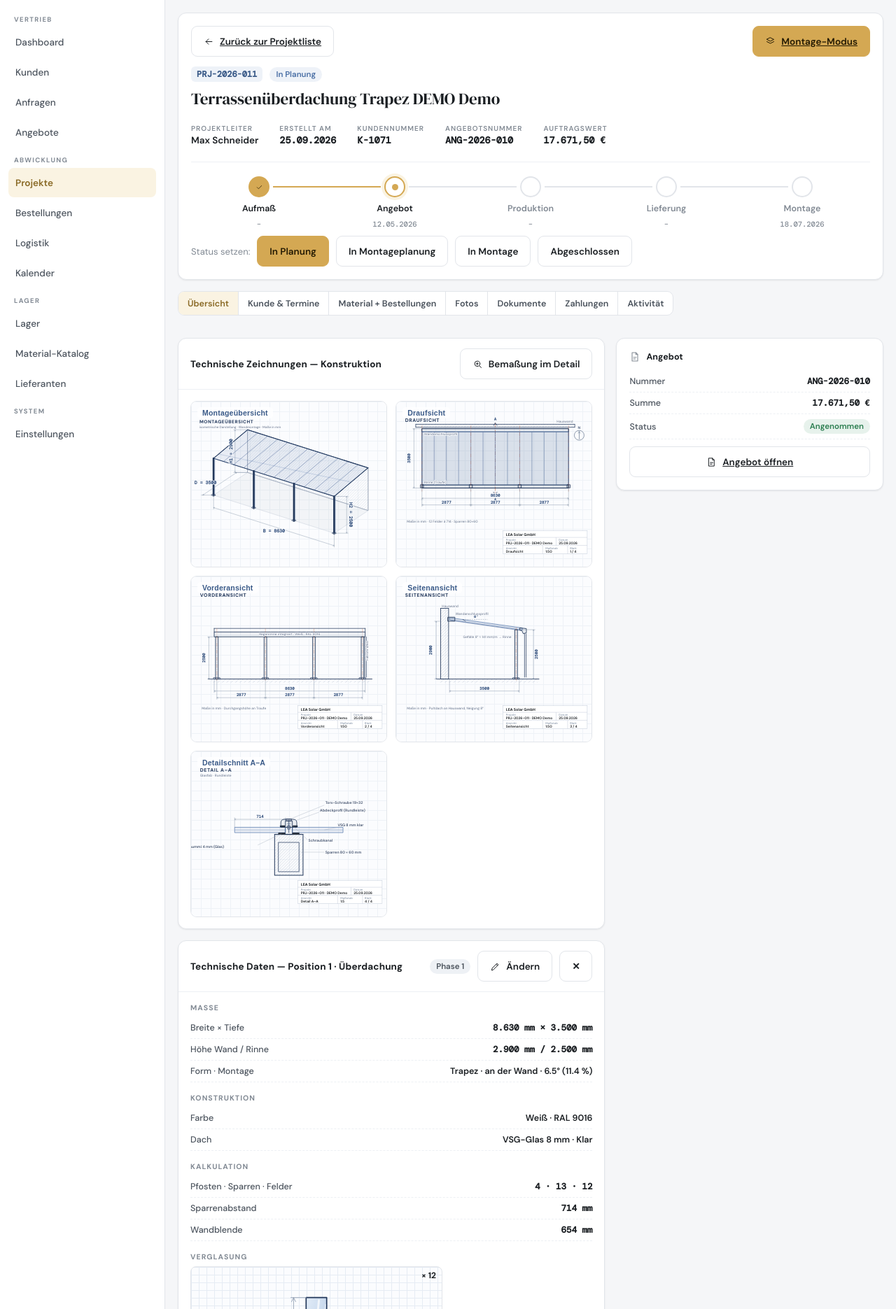
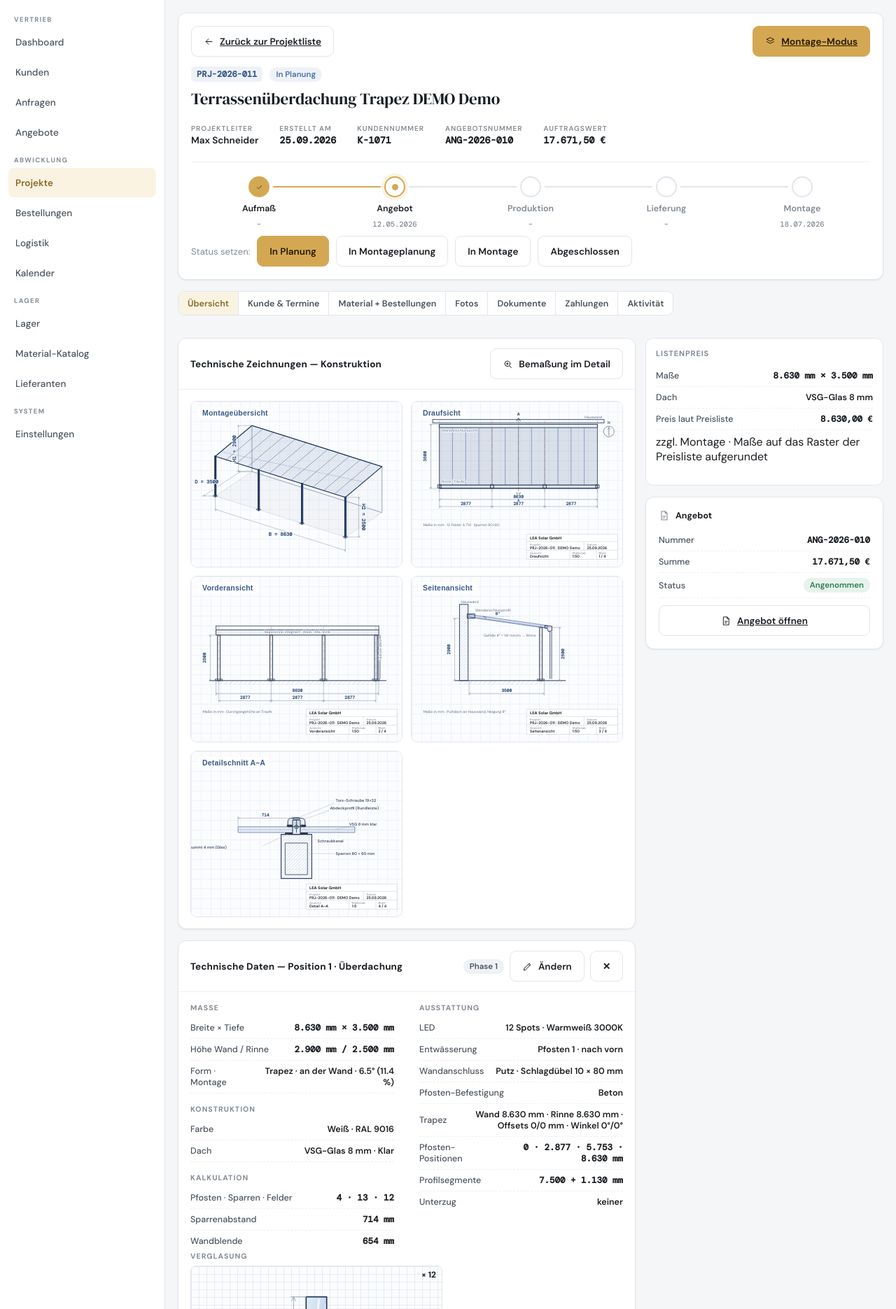
Before and after one commit to iijdii/iijdii, a Laravel app: page /projekte/PRJ-2026-011 in a window 1280 px wide. Shown: the part 60-1931 px from the top of the page at 70% size. Run offline with Laravel 12, Linux system fonts and the light colour scheme; a user stored in the database is signed in; data comes from the database, SQL or seed files in the repository; style sheets or scripts are compiled from the project's sources.

Commit message:
Projekt-Übersicht: Desktop-Layout aufgeräumt (Patch v40)
- Zweispaltiges Raster mit fixer, mitscrollender (sticky) Seitenleiste:
  rechts kompakte Karte «Listenpreis» (Maße, Dach, Preis laut
  Preisliste) und die Angebots-Karte — die rechte Spalte ist nicht
  mehr leer, während links die Technik läuft
- Produktpass der Dach-Position zweispaltig (Maße/Konstruktion/
  Kalkulation links, Ausstattung rechts, Verglasung und Warnungen in
  voller Breite) — halbiert die Kartenhöhe auf dem Desktop
- Kartenkopf der Positionen: Phase-Badge, «Ändern» und ✕ bleiben in
  einer Zeile (kein Umbruch des Entfernen-Knopfs mehr)
- Zeichnungskacheln: interne SVG-Beschriftung (DRAUFSICHT …) in den
  Vorschaukacheln ausgeblendet — keine Überlagerung mit den
  Kachel-Labels
- LED-Plan: Knopf «LED-Positionen festlegen» in die Kopfzeile der
  Karte verschoben (kein toter Raum unter der Zeichnung)

Co-Authored-By: Claude Fable 5 <noreply@anthropic.com>
Claude-Session: https://claude.ai/code/session_015uHRrEXJsvpe4aaCyHSmih

```diff
--- a/app/Support/Version.php
+++ b/app/Support/Version.php
@@ -9,5 +9,5 @@ namespace App\Support;
  */
 final class Version
 {
-    public const PATCH = 'v39';
+    public const PATCH = 'v40';
 }
--- a/resources/css/app.css
+++ b/resources/css/app.css
@@ -814,3 +814,15 @@ form:has(.lgpick input:checked) .lgbulk{display:flex}
 .cal-lg .d.b-blue{background:var(--blue)}.cal-lg .d.b-green{background:var(--green)}.cal-lg .d.b-gray{background:var(--ink3)}.cal-lg .d.b-yellow{background:var(--gold)}
 @media(max-width:1024px){.cal-grid{grid-template-columns:repeat(2,1fr)}}
 @media(max-width:760px){.cal-grid{grid-template-columns:1fr}}
+
+/* ——— Projekt-Übersicht: Desktop-Feinschliff ——— */
+.prj-cols{display:grid;grid-template-columns:minmax(0,1fr) minmax(280px,340px);gap:14px;align-items:start}
+.prj-side{position:sticky;top:14px}
+@media (max-width:1100px){.prj-cols{grid-template-columns:1fr}.prj-side{position:static}}
+.spec-cols{display:grid;grid-template-columns:1fr 1fr;gap:0 36px;align-items:start}
+.spec-cols .spec-voll{grid-column:1/-1}
+@media (max-width:920px){.spec-cols{grid-template-columns:1fr}}
+.card-akt{display:flex;align-items:center;gap:8px;flex:none;flex-wrap:nowrap;white-space:nowrap}
+.card-akt form{display:contents}
+.dtile .rd text.vlabel{display:none}
+.dtile .rd text.vlabel+text.anno{display:none}
--- a/resources/views/projekte/partials/led-plan.blade.php
+++ b/resources/views/projekte/partials/led-plan.blade.php
@@ -6,7 +6,11 @@
 <div class="card p0">
     <div class="card-h">
         <span class="card-t">LED-Plan</span>
-        <span class="pill">{{ $ledKpi['gesetzt'] }} / {{ $ledKpi['total'] }} Spots</span>
+        <span class="card-akt">
+            <span class="pill">{{ $ledKpi['gesetzt'] }} / {{ $ledKpi['total'] }} Spots</span>
+            <button class="btn btns btnp" type="button" data-led-modal-open>
+                <svg class="i"><use href="#ic-expand"/></svg>LED-Positionen festlegen</button>
+        </span>
     </div>
     <div class="card-b">
         <div style="position:relative">
@@ -30,12 +34,9 @@
         </div>
 
         @if ($ledZeichnung['abstaende'] === [])
-            <p class="hint" style="margin-top:10px">Noch keine Lampen gesetzt — Positionen können schon
-                jetzt vom Verkäufer festgelegt werden, der Monteur passt sie vor Ort an.</p>
+            <p class="hint">Noch keine Lampen gesetzt — Positionen können schon jetzt vom Verkäufer
+                festgelegt werden, der Monteur passt sie vor Ort an.</p>
         @endif
-
-        <button class="btn btns btnp" style="margin-top:10px" type="button" data-led-modal-open>
-            <svg class="i"><use href="#ic-expand"/></svg>LED-Positionen festlegen</button>
     </div>
 </div>
 
--- a/resources/views/projekte/tabs/uebersicht.blade.php
+++ b/resources/views/projekte/tabs/uebersicht.blade.php
@@ -16,7 +16,7 @@
     $mm = fn ($wert) => is_numeric($wert) ? number_format((int) $wert, 0, ',', '.').' mm' : '–';
 @endphp
 
-<div class="cols-2" style="grid-template-columns:minmax(0,1.6fr) minmax(280px,1fr);align-items:start">
+<div class="prj-cols">
     <div class="colstack">
         <div class="card p0">
             <div class="card-h">
@@ -40,8 +40,8 @@
         @forelse ($projekt->positionen as $position)
             <div class="card p0">
                 <div class="card-h">
-                    <span class="card-t">Technische Daten — Position {{ $position->pos }} · {{ $position->produkt->label() }}</span>
-                    <span class="fx ac gap8 wrap">
+                    <span class="card-t" style="min-width:0">Technische Daten — Position {{ $position->pos }} · {{ $position->produkt->label() }}</span>
+                    <span class="card-akt">
                         <span class="badge {{ $position->phase === 2 ? 'b-yellow' : 'b-gray' }}">
                             Phase {{ $position->phase }}{{ $position->phase === 2 ? ' · Endmaße nach Dachmontage' : '' }}</span>
                         <button class="btn btns" type="button" data-modal-target="posmodal-{{ $position->id }}">
@@ -55,6 +55,8 @@
                 </div>
                 <div class="card-b">
                     @if ($position->produkt->istDach())
+                        <div class="spec-cols">
+                        <div>
                         <div class="specsec">Maße</div>
                         <div class="spec-row"><span class="spec-k">Breite × Tiefe</span><span class="spec-v mono">{{ $mm($k['width']) }} × {{ $mm($k['depth']) }}</span></div>
                         <div class="spec-row"><span class="spec-k">Höhe Wand / Rinne</span><span class="spec-v mono">{{ $mm($kalk['wallHEff']) }} / {{ $mm($kalk['gutterHEff']) }}</span></div>
@@ -66,9 +68,10 @@
                         <div class="spec-row"><span class="spec-k">Pfosten · Sparren · Felder</span><span class="spec-v mono">{{ $kalk['pn'] ?: '–' }} · {{ $kalk['rafters'] ?: '–' }} · {{ $kalk['fields'] ?: '–' }}</span></div>
                         <div class="spec-row"><span class="spec-k">Sparrenabstand</span><span class="spec-v mono">{{ $kalk['sparText'] }}</span></div>
                         <div class="spec-row"><span class="spec-k">Wandblende</span><span class="spec-v mono">{{ $kalk['blendeText'] }}</span></div>
-
-                        {{-- Verglasung wie in der Bestellung: Skizze + Menge/Maße --}}
+                        </div>
+                        {{-- Verglasung wie in der Bestellung (volle Breite) --}}
                         @if ($kalk['fields'] > 0 && $kalk['glasB'] > 0)
+                            <div class="spec-voll" style="order:3">
                             <div class="specsec">Verglasung</div>
                             @php
                                 $glasName = $k['covering'].' '.$k['thickness'].' · '.$k['glasTrans'];
@@ -100,7 +103,9 @@
                                 @endforeach
                                 <div class="hint" style="flex:1;min-width:140px">{{ $glasName }}</div>
                             </div>
+                            </div>
                         @endif
+                        <div style="order:2">
                         <div class="specsec">Ausstattung</div>
                         <div class="spec-row"><span class="spec-k">LED</span><span class="spec-v">{{ $kalk['ledTot'] > 0 ? $kalk['ledTot'].' Spots · '.$k['led']['color'] : 'Keine Beleuchtung' }}</span></div>
                         <div class="spec-row"><span class="spec-k">Entwässerung</span><span class="spec-v">Pfosten {{ $k['drain']['post'] }} · {{ $k['drain']['dir'] }}</span></div>
@@ -133,7 +138,9 @@
                                 keiner
                             @endif
                         </span></div>
+                        </div>
                         {{-- Warnungen der Kalkulation (früher eigene kbox rechts) --}}
+                        <div class="spec-voll" style="order:4">
                         @if ($kalk['glasZuBreit'])
                             <div class="kwarn">Eindeckungsbreite &gt; {{ number_format($kalk['maxPlatte'], 0, ',', '.') }} mm — Fertigungsgrenze überschritten (Feldanzahl erhöhen).</div>
                         @endif
@@ -146,6 +153,8 @@
                         @if ($kalk['stossPfosten'] !== [])
                             <div class="kwarn">Profilstoß bei {{ implode(' / ', array_map(fn ($x) => number_format($x, 0, ',', '.'), $kalk['stossPfosten'])) }} mm — Pfosten unter dem Stoß empfohlen (Stoß − 55).</div>
                         @endif
+                        </div>
+                        </div>
                     @else
                         <div class="anf-specs">
                             @foreach ($position->felder ?? [] as $schluessel => $wert)
@@ -190,9 +199,23 @@
         @endisset
     </div>
 
-    <div class="colstack">
+    <div class="colstack prj-side">
         @if ($vorschau)
             <div class="card"><span class="hint">Vorschau — noch nicht gespeichert</span></div>
+        @endif
+
+        @if ($dachPosition)
+            <div class="kbox">
+                <div class="kt">Listenpreis</div>
+                <div class="spec-row"><span class="spec-k">Maße</span><span class="spec-v mono">{{ $mm($k['width']) }} × {{ $mm($k['depth']) }}</span></div>
+                <div class="spec-row"><span class="spec-k">Dach</span><span class="spec-v">{{ $k['covering'] }} {{ $k['thickness'] }}</span></div>
+                @php $listenpreis = \App\Support\Preisliste::ausKonfiguration($projekt->konfiguration); @endphp
+                <div class="spec-row"><span class="spec-k">Preis laut Preisliste</span>
+                    <span class="spec-v mono">{{ $listenpreis !== null ? Format::eur($listenpreis) : '– (außerhalb)' }}</span></div>
+                @if ($listenpreis !== null)
+                    <p class="hint" style="margin-top:6px">zzgl. Montage · Maße auf das Raster der Preisliste aufgerundet</p>
+                @endif
+            </div>
         @endif
 
         <div class="card">
```
